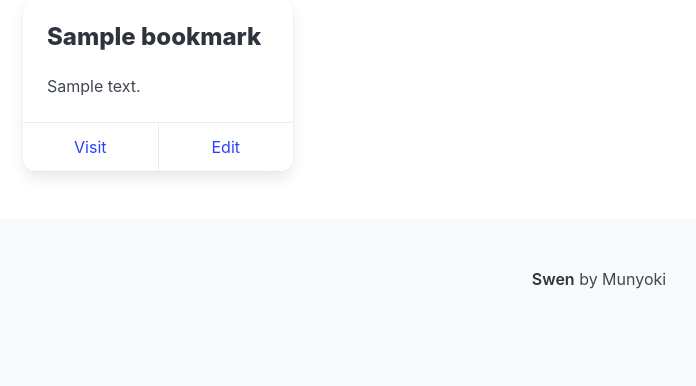
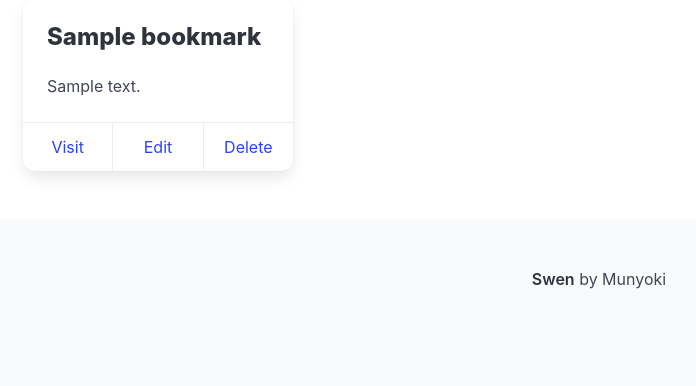
Before and after one commit to MuliJob/saas, a Django app: page /app/categories/1/ in a window 1280 px wide. Shown: the part 313-699 px from the top of the page, without its empty margins (41-737 px from the left). Run offline with Django 5.2, Linux system fonts and the light colour scheme; a user stored in the database is signed in; tables that the repository leaves empty hold one stand-in row (values such as "Sample post").

Commit message:
made it possible to delete a bookmark

```diff
--- a/apps/bookmark/templates/bookmark/category.html
+++ b/apps/bookmark/templates/bookmark/category.html
@@ -30,6 +30,7 @@
           <footer class="card-footer">
             <a href="{{ bookmark.url }}" target="_blank" class="card-footer-item">Visit</a>
             <a href="{% url 'bookmark_edit' category.id bookmark.id %}" class="card-footer-item">Edit</a>
+            <a href="{% url 'bookmark_delete' category.id bookmark.id %}" class="card-footer-item">Delete</a>
           </footer>
         </div>
       </div>
--- a/apps/bookmark/views.py
+++ b/apps/bookmark/views.py
@@ -104,7 +104,7 @@ def bookmark_add(request, category_id):
 
 @login_required
 def bookmark_edit(request, category_id, bookmark_id):
-    """Adding a bookmark"""
+    """Editing a bookmark"""
     bookmark = Bookmark.objects.filter(created_by=request.user).get(pk=bookmark_id)
 
     if request.method == "POST":
@@ -123,3 +123,12 @@ def bookmark_edit(request, category_id, bookmark_id):
     }
 
     return render(request, 'bookmark/bookmark_edit.html', context)
+
+
+@login_required
+def bookmark_delete(request, category_id, bookmark_id):
+    """Deleting a bookmark"""
+    bookmark = Bookmark.objects.filter(created_by=request.user).get(pk=bookmark_id)
+    bookmark.delete()
+
+    return redirect('category', category_id=category_id)
--- a/apps/dashboard/urls.py
+++ b/apps/dashboard/urls.py
@@ -1,5 +1,5 @@
 from django.urls import path
-from apps.bookmark.views import categories, category, category_add, bookmark_add, bookmark_edit, category_edit, category_delete
+from apps.bookmark.views import categories, category, category_add, bookmark_add, bookmark_edit, bookmark_delete, category_edit, category_delete
 from . import views
 
 urlpatterns = [
@@ -12,4 +12,6 @@ urlpatterns = [
   path('categories/<int:category_id>/add-bookmark/', bookmark_add, name='bookmark_add'),
   path('categories/<int:category_id>/edit-bookmark/<int:bookmark_id>/',
   bookmark_edit, name='bookmark_edit'),
+  path('categories/<int:category_id>/delete-bookmark/<int:bookmark_id>/',
+  bookmark_delete, name='bookmark_delete'),
 ]
```
